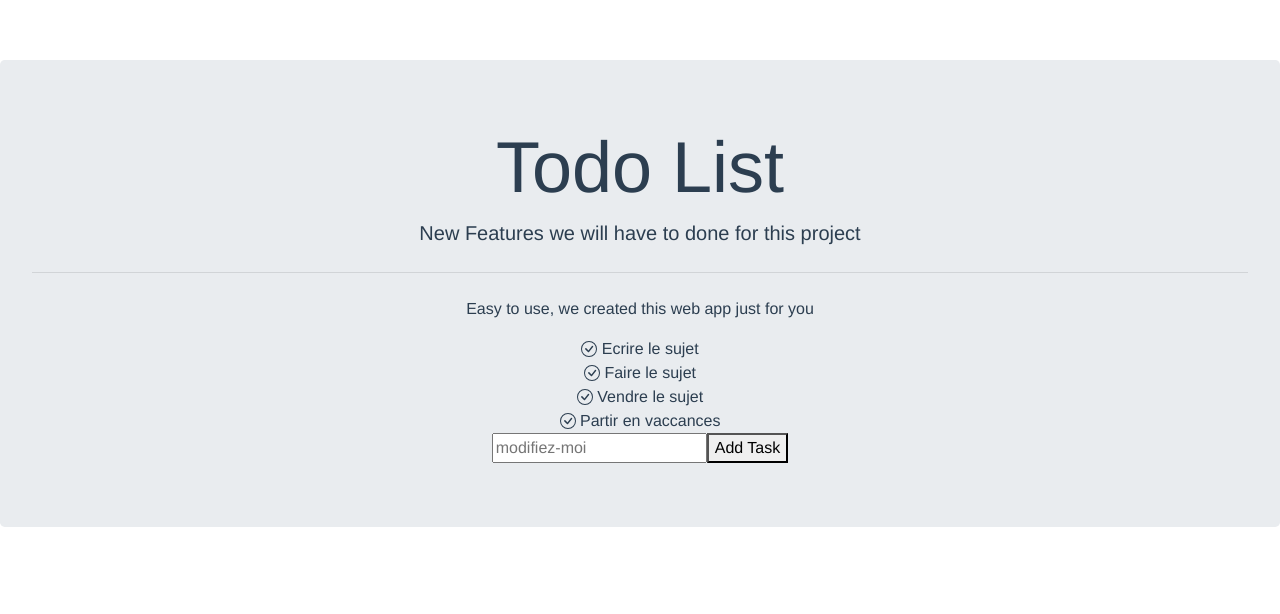
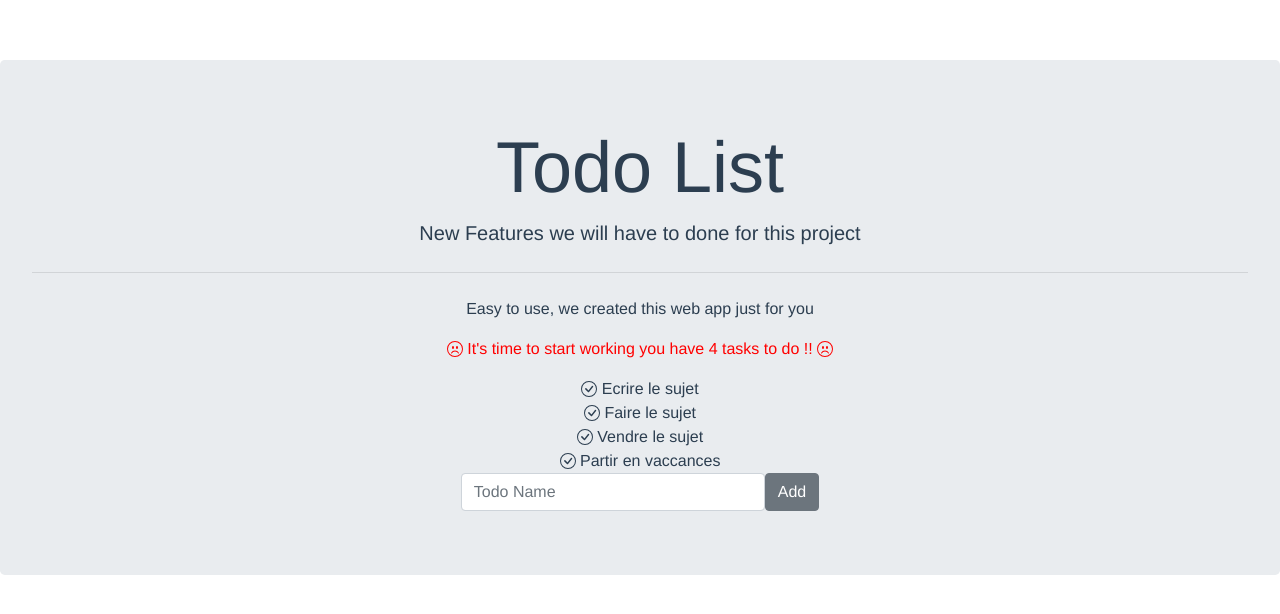
Before and after one commit to Owranges/Task-Editor, a Vue app in the folder hello-world/: page / in a window 1280 px wide. Shown: the top 614 px of the page. Built offline with nearby package versions, Linux system fonts and the light colour scheme.

Commit message:
todolist fin du premier exo

```diff
--- a/hello-world/src/App.vue
+++ b/hello-world/src/App.vue
@@ -1,23 +1,12 @@
 <template>
   <div id="app">
-    <MyJumbotron :list="list" v-on:changeicon='test3' v-on:task='task' v-model='champ'/>
+    <MyJumbotron :list="list" v-on:changeicon='test3' v-on:mdr='task' />
   </div>
 </template>
 
 
 <script>
 import MyJumbotron from "./components/MyJumbotron.vue";
-
-
-
-//  - Then you will pass it to the MyJumbotron component as a Props.
-
-// Fourth Step : Display List
-// - The MyJumbotron component will call a ListTodo component and give to it the
-// List he received (as Props as well).
-
-// - The ListTodo component will iterate through the Array he received and will call
-// // SingleTodo component for each item of the List to looks like the picture below
 
 export default {
   name: "App",
@@ -31,24 +20,30 @@ export default {
         { id: 1, name: "Faire le sujet", todo: true },
         { id: 2, name: "Vendre le sujet", todo: true },
         { id: 3, name: "Partir en vaccances", todo: true }
-      ]
+      ],
     };
   },
   methods: {
     test3: function(id) {
-      console.log(id);
+
       this.list.forEach(element =>{
         if(element.id == id && element.todo == true ){
           element.todo = false
-        }else
+        }else if(element.id == id && element.todo == false )
           element.todo = true
-
-
       })
-
+    },
+    task: function(champ) {
+      if(champ != undefined && champ != ''){
+        this.list.push({
+          id : this.list.length,
+          name : champ,
+          todo : true
+        })
+      }
     }
   }
-};
+}
 </script>
 
 <style>
--- a/hello-world/src/components/AddForm.vue
+++ b/hello-world/src/components/AddForm.vue
@@ -1,26 +1,56 @@
 <template>
-<div>
+ <form class="displayflex">
 
-    <input v-model="champ" type="text" placeholder="modifiez-moi">
-    <button v-on:click="lol">Add Task</button>
+    <b-input
 
-</div>
+      class="w-25"
+      v-model="champ"
+      type="text"
+      placeholder="Todo Name"
+      v-on:keyup="keymonitor"
+    /><b-button v-on:click="lol">Add </b-button>
+ </form>
+
 </template>
 
 <script>
+export default {
+  name: "AddForm",
+  data() {
+    return {
+      champ: "",
+    };
+  },
+  methods: {
+    lol: function() {
+      this.$emit("mdr", this.champ);
+      this.champ = "";
+    },
+    keymonitor: function(event) {
+      console.log(event.key);
+      if (event.key == "Enter") {
+        this.lol();
+      }
+    },
+  },
+};
+</script>
 
-export default {
-    name: 'AddForm',
-    data(){
-        return{
-            champ : ''
+<style >
+*{
+  box-sizing: border-box;
+  margin: 0;
+  padding: 0;
+}
+.displayflex{
+  display: flex;
+  justify-content: center;
+  align-content: center;
 
-        }
-    },
-   methods: {
-       lol() {
-           this.$emit('mdr', this.champ)
-       }
-   }
 }
-</script>
+.newtask{
+  height : 40px;
+
+}
+
+</style>
--- a/hello-world/src/components/MyJumbotron.vue
+++ b/hello-world/src/components/MyJumbotron.vue
@@ -11,9 +11,11 @@
     <p>
       Easy to use, we created this web app just for you
     </p>
+     <Sentence :list='list'/>
 
     <ListTodo :count='list' v-on:changeicon ='test2'/>
-    <AddForm v-on:lol='task' />
+
+    <AddForm v-on:mdr='task' />
 
     <!-- <b-button variant="primary" href="#">Do Something</b-button>
     <b-button variant="success" href="#">Do Something Else</b-button> -->
@@ -23,16 +25,18 @@
 <script>
 import ListTodo from "./ListTodo.vue";
 import AddForm from "./AddForm.vue";
+import Sentence from "./Sentence.vue";
 
 export default {
   name: "MyJumbotron",
-  components : {ListTodo, AddForm},
+  components : {ListTodo, AddForm, Sentence},
   props: ['list'],
    methods: {
     test2: function(id) {
       this.$emit('changeicon', id)
     },
-    task(champ){
+    task: function(champ){
+
       this.$emit('mdr', champ)
     }
 
--- /dev/null
+++ b/hello-world/src/components/Sentence.vue
@@ -0,0 +1,40 @@
+<template>
+    <div>
+    <p v-if="taskUndone() == list.length" id="red"><b-icon icon='emoji-frown'></b-icon>   It's time to start working you have {{list.length}} tasks to do !!   <b-icon icon='emoji-frown'></b-icon></p>
+    <p v-else-if="taskUndone() === 0"
+    id = "greenc"><b-icon icon='emoji-sunglasses'></b-icon>   Congratulation !! You finished all the {{list.length}} tasks   <b-icon icon='emoji-sunglasses'></b-icon></p>
+    <p v-else-if="taskUndone() < (list.length/2)" id="green"><b-icon icon='emoji-laughing'></b-icon>   Good !! you made half or more {{(list.length-taskUndone())+"/"+list.length}} tasks   <b-icon icon='emoji-laughing'></b-icon></p>
+    <p v-else id="orange"><b-icon icon='emoji-smile'></b-icon>   Continue that way and you will finish soon, still have {{taskUndone()+"/"+ list.length}} tasks   <b-icon icon='emoji-smile'></b-icon></p>
+    </div>
+
+</template>
+
+<script>
+export default {
+    name : "Sentence",
+    props: ['list'],
+    methods : {
+        taskUndone() {
+           let todoUndone = this.list.filter(e => e.todo ==true)
+           return todoUndone.length
+        }
+    }
+
+}
+</script>
+
+<style>
+    #red{
+        color: red;
+    }
+    #green{
+        color: #32CD32;
+    }
+    #greenc{
+        color: green;
+    }
+    #orange{
+        color: orange;
+    }
+
+</style>
--- a/hello-world/src/components/SingleTodo.vue
+++ b/hello-world/src/components/SingleTodo.vue
@@ -1,7 +1,7 @@
 <template>
 
-    <li v-if ="test.todo == true" class="nopoint"  v-on:click='$emit("changeicon",test.id)'>   <b-icon icon='check-circle'>a</b-icon>   {{test.name}}</li>
-    <li v-else  class="nopoint teston" v-on:click='$emit("changeicon",test.id)'>  <b-icon icon='check-circle-fill'></b-icon>   {{test.name}}</li>
+    <li v-if ="test.todo == true" class="nopoint"  v-on:click='$emit("changeicon",test.id)'>   <b-icon icon='check-circle'></b-icon>   {{test.name}}</li>
+    <li v-else-if="test.todo == false" class="nopoint teston" v-on:click='$emit("changeicon",test.id)'>  <b-icon icon='check-circle-fill'></b-icon>   {{test.name}}</li>
 
 </template>
 <script>
```
